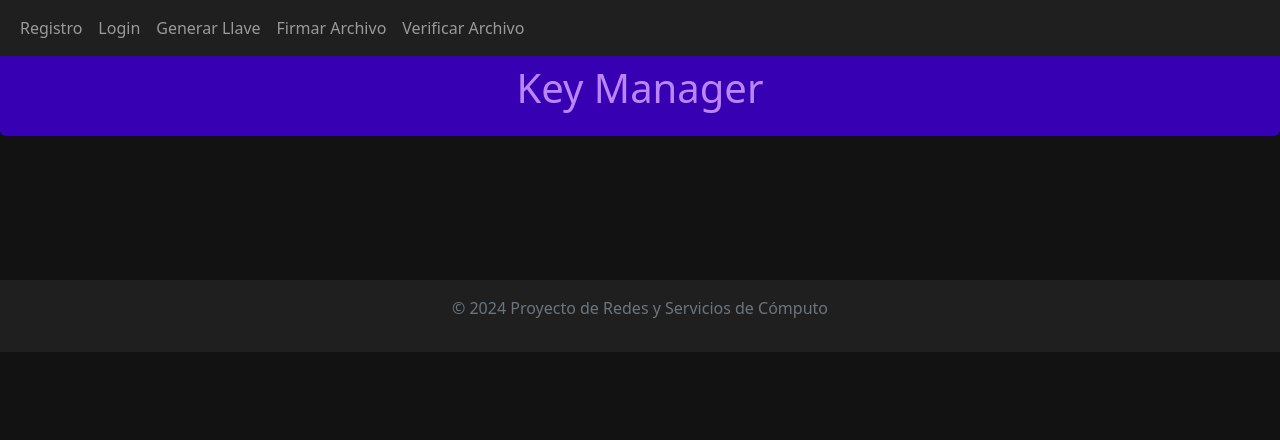
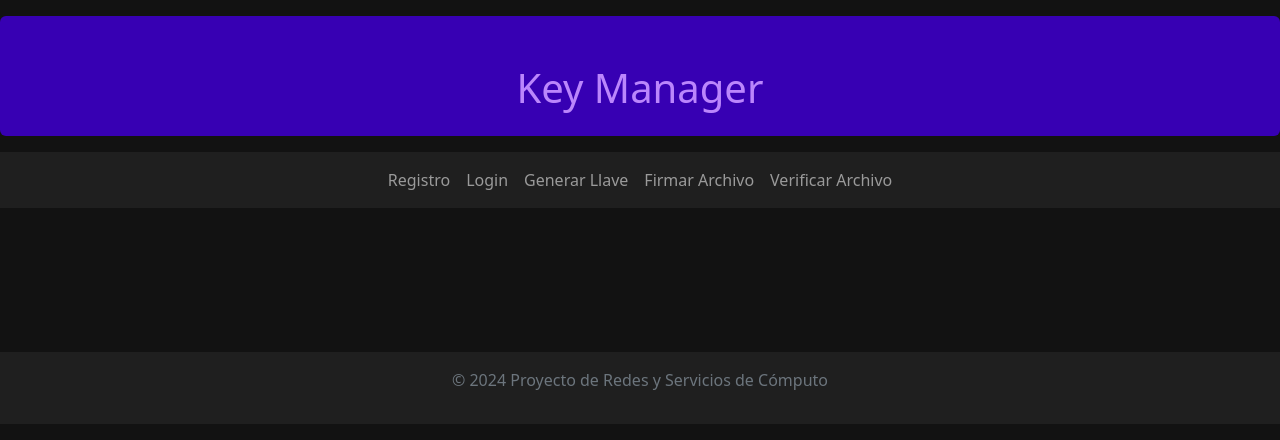
Before and after one commit to dasebaztian/webTokensAuth, a Django app: page / in a window 1280 px wide. Shown: the top 440 px of the page. Run offline with Django 5.2, Linux system fonts and the light colour scheme.

Commit message:
Nav Corregido

```diff
--- a/Final/Final/templates/base.html
+++ b/Final/Final/templates/base.html
@@ -42,10 +42,10 @@
 	    <h1 class="text-primary-custom">Key Manager</h1>
 	</header>
 
-	<nav class="navbar navbar-expand-sm bg-dark-custom navbar-dark fixed-top text-center">
-	    <div class="container-fluid">
-		<div class="collapse navbar-collapse text-center" id="navbarNav">
-		    <ul class="navbar-nav text-center">
+	<nav class="navbar navbar-expand-sm bg-dark-custom navbar-dark">
+		<div class="container">
+			<div class="navbar-collapse justify-content-center" id="navbarNav">
+				<ul class="navbar-nav">
 					<li class="nav-item">
 						<a class="nav-link" href="/registro">Registro</a>
 					</li>
@@ -61,11 +61,11 @@
 					<li class="nav-item">
 						<a class="nav-link" href="/verificar">Verificar Archivo</a>
 					</li>
-
 				</ul>
 			</div>
 		</div>
 	</nav>
+
 
 	<section class="container mt-5 pt-5">
             {% block contenido %}
```
Lines whose indentation alone changed are shown as unchanged.
